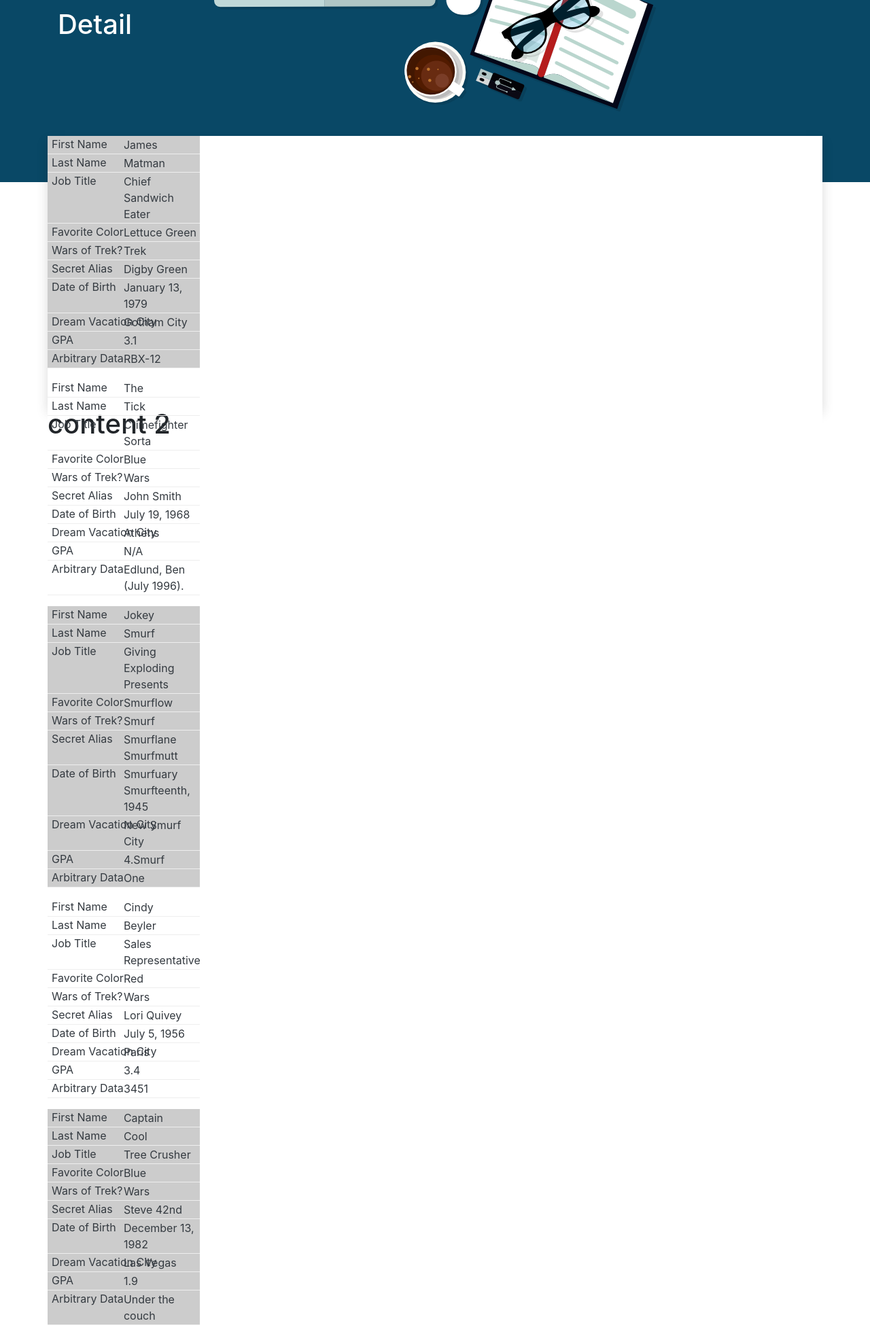
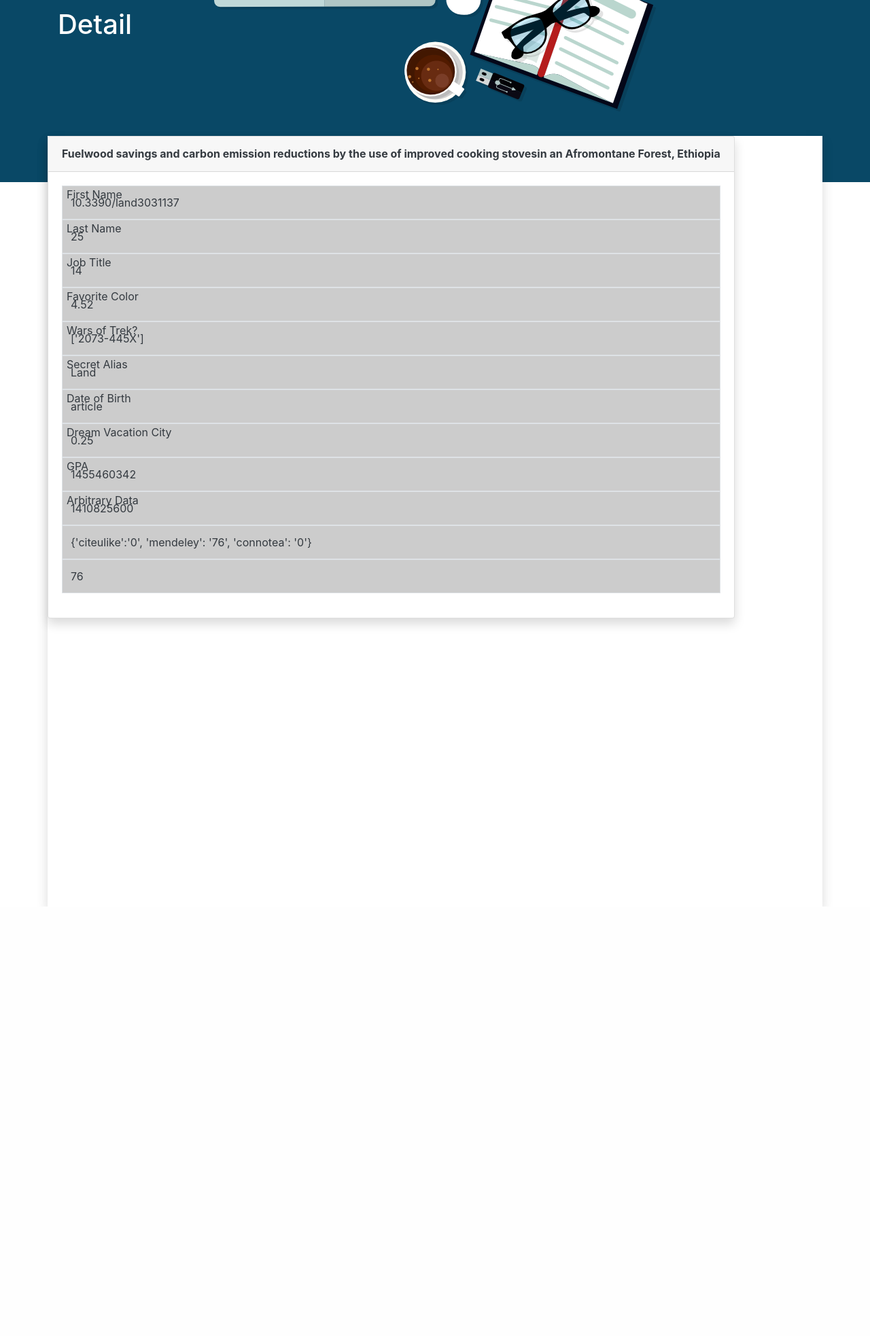
Before and after one commit to fahmiilmi/Dashboard, a Django app: page /about/ in a window 1280 px wide. Shown: the part 232-2198 px from the top of the page at 68% size. After the commit the page ends 1566 px from the top, so only its background shows below. Run offline with Django 3.2, Linux system fonts and the light colour scheme; some libraries are stand-ins or nearby versions.

Commit message:
Detail-2

```diff
--- a/about/templates/about/index.html
+++ b/about/templates/about/index.html
@@ -12,90 +12,88 @@
 {% endblock header %}
 
 {% block content-1 %}
-	<div class="row" style="height:400px;">
-		<table role="table">
-			<thead role="rowgroup">
-			  <tr role="row">
-				<th role="columnheader">First Name</th>
-				<th role="columnheader">Last Name</th>
-				<th role="columnheader">Job Title</th>
-				<th role="columnheader">Favorite Color</th>
-				<th role="columnheader">Wars or Trek?</th>
-				<th role="columnheader">Secret Alias</th>
-				<th role="columnheader">Date of Birth</th>
-				<th role="columnheader">Dream Vacation City</th>
-				<th role="columnheader">GPA</th>
-				<th role="columnheader">Arbitrary Data</th>
+<div class="row bg-white">
+
+	<div class="card shadow mb-4 ">
+		<div class="card-header py-3">
+			<h6 class="m-0 font-weight-bold ">Fuelwood savings and carbon emission reductions by the use of improved
+				cooking stovesin an Afromontane Forest, Ethiopia</h6>
+		</div>
+		<div class="card-body">
+			<div class="table-responsive">
+				<table class="table table-bordered" id="dataTable" width="100%" cellspacing="0">
+					<thead>
+						<tr>
+							<th class="tg-ts3f"><span>doi</span>
+							</th>
+							<th class="tg-ts3f"><span>times_cited</span>
+							</th>
+							<th class="tg-ts3f"><span>recent_citations</span>
+							</th>
+							<th class="tg-ts3f"><span>field_citation_ratio</span>
+							</th>
+
+
+							<th class="tg-ts3f"><span>issns</span>
+							</th>
+							<th class="tg-ts3f"><span>journal</span>
+							</th>
+							<th class="tg-ts3f"><span>type</span>
+							</th>
+							<th class="tg-ts3f"><span>score</span>
+							</th>
+
+							<th class="tg-ts3f"><span>added_on</span>
+							</th>
+							<th class="tg-ts3f"><span>published
+									on</span></th>
+							<th class="tg-ts3f"><span>readers</span>
+							</th>
+							<th class="tg-ts3f"><span>readers_count</span>
+							</th>
 						</tr>
 					</thead>
-			<tbody role="rowgroup">
-			  <tr role="row">
-				<td role="cell">James</td>
-				<td role="cell">Matman</td>
-				<td role="cell">Chief Sandwich Eater</td>
-				<td role="cell">Lettuce Green</td>
-				<td role="cell">Trek</td>
-				<td role="cell">Digby Green</td>
-				<td role="cell">January 13, 1979</td>
-				<td role="cell">Gotham City</td>
-				<td role="cell">3.1</td>
-				<td role="cell">RBX-12</td>
+					<tbody>
+						<tr>
+							<td class="tg-6cme"><span>10.3390/land3031137</span>
+							</td>
+							<td class="tg-6cme"><span>25</span>
+							</td>
+							<td class="tg-6cme"><span>14</span>
+							</td>
+							<td class="tg-6cme"><span>4.52</span>
+							</td>
+
+
+							<td class="tg-6cme"><span>['2073-445X']</span>
+							</td>
+							<td class="tg-6cme"><span>Land</span>
+							</td>
+							<td class="tg-6cme"><span>article</span>
+							</td>
+							<td class="tg-6cme"><span>0.25</span>
+							</td>
+
+							</td>
+							<td class="tg-6cme"><span>1455460342</span>
+							</td>
+							<td class="tg-6cme"><span>1410825600</span>
+							</td>
+							<td class="tg-6cme"><span>{'citeulike':'0',
+									'mendeley': '76', 'connotea': '0'}</span></td>
+							<td class="tg-6cme"><span>76</span>
+							</td>
 						</tr>
-			  <tr role="row">
-				<td role="cell">The</td>
-				<td role="cell">Tick</td>
-				<td role="cell">Crimefighter Sorta</td>
-				<td role="cell">Blue</td>
-				<td role="cell">Wars</td>
-				<td role="cell">John Smith</td>
-				<td role="cell">July 19, 1968</td>
-				<td role="cell">Athens</td>
-				<td role="cell">N/A</td>
-				<td role="cell">Edlund, Ben (July 1996).</td>
-			  </tr>
-			  <tr role="row">
-				<td role="cell">Jokey</td>
-				<td role="cell">Smurf</td>
-				<td role="cell">Giving Exploding Presents</td>
-				<td role="cell">Smurflow</td>
-				<td role="cell">Smurf</td>
-				<td role="cell">Smurflane Smurfmutt</td>
-				<td role="cell">Smurfuary Smurfteenth, 1945</td>
-				<td role="cell">New Smurf City</td>
-				<td role="cell">4.Smurf</td>
-				<td role="cell">One</td>
-			  </tr>
-			  <tr role="row">
-				<td role="cell">Cindy</td>
-				<td role="cell">Beyler</td>
-				<td role="cell">Sales Representative</td>
-				<td role="cell">Red</td>
-				<td role="cell">Wars</td>
-				<td role="cell">Lori Quivey</td>
-				<td role="cell">July 5, 1956</td>
-				<td role="cell">Paris</td>
-				<td role="cell">3.4</td>
-				<td role="cell">3451</td>
-			  </tr>
-			  <tr role="row">
-				<td role="cell">Captain</td>
-				<td role="cell">Cool</td>
-				<td role="cell">Tree Crusher</td>
-				<td role="cell">Blue</td>
-				<td role="cell">Wars</td>
-				<td role="cell">Steve 42nd</td>
-				<td role="cell">December 13, 1982</td>
-				<td role="cell">Las Vegas</td>
-				<td role="cell">1.9</td>
-				<td role="cell">Under the couch</td>
-			  </tr>
+
 					</tbody>
 				</table>
+			</div>
+		</div>
 	</div>
 	{% endblock content-1 %}
 
 	{% block content-2 %}
 	<div class="row bg-white" style="height:400px;">
-		<h1>content 2</h1>
+		<h1></h1>
 	</div>
 	{% endblock content-2 %}
--- a/blog/templates/blog/index.html
+++ b/blog/templates/blog/index.html
@@ -30,7 +30,7 @@
 					</thead>
 					<tbody>
 						<tr>
-							<td class="tg-kcps">5795</td>
+							<td> <a class="tg-kcps" href="/about">5795</td>
 							<td class="tg-kcps">Fuelwood&nbsp;&nbsp;&nbsp;savings and carbon emission reductions by the
 								use
 								of improved cooking stoves&nbsp;&nbsp;&nbsp;in an Afromontane Forest, Ethiopia</td>
```
Lines whose indentation alone changed are shown as unchanged.
